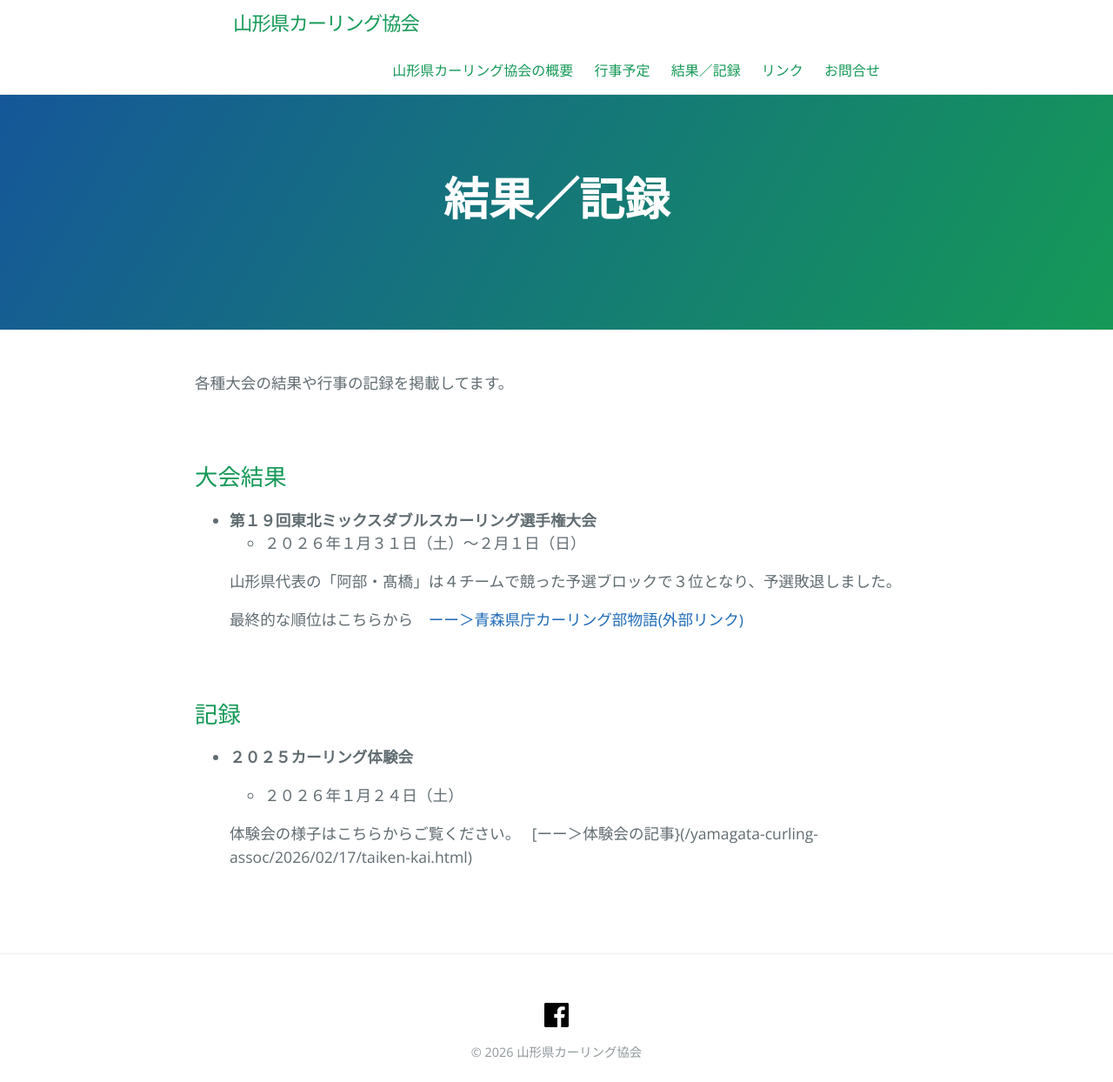
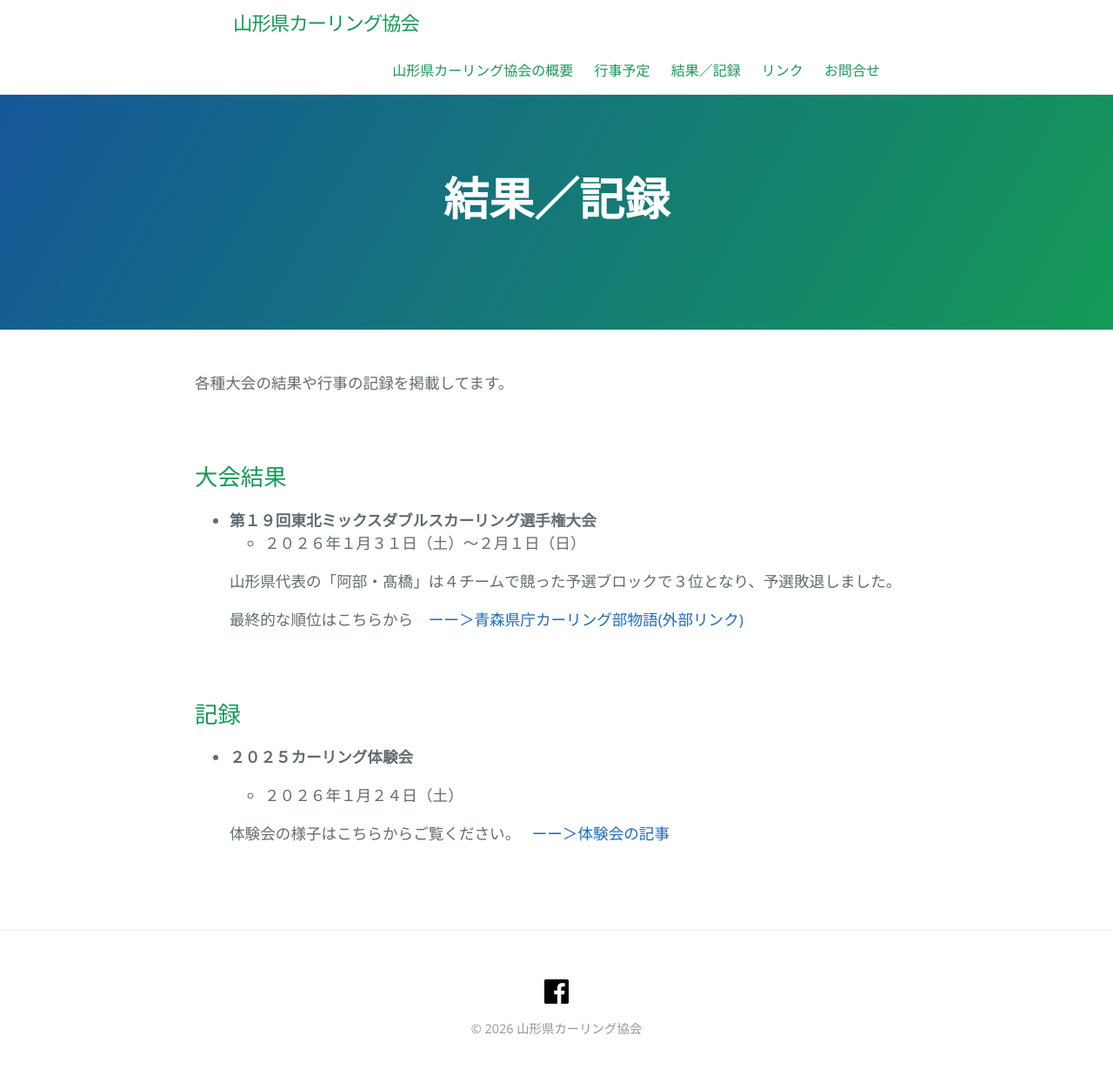
Before and after one commit to oleatech/yamagata-curling-assoc, a Jekyll site: the page built from 03_results.markdown, in a window 1280 px wide. Shown: the whole page at 87% size. Built offline with Jekyll 4.4.1, drawn with Linux system fonts in a browser that asks for light colours; after the commit the page ends 1218 px from its top, so only the background shows below that.

Commit message:
Update 03_results.markdown

```diff
--- a/03_results.markdown
+++ b/03_results.markdown
@@ -28,4 +28,4 @@ order: 30
 
   - ２０２６年１月２４日（土）
 
-  体験会の様子はこちらからご覧ください。　 [ーー＞体験会の記事}({% post_url 2026-02-17-taiken-kai %})
+  体験会の様子はこちらからご覧ください。　 [ーー＞体験会の記事]({% post_url 2026-02-17-taiken-kai %})
```
